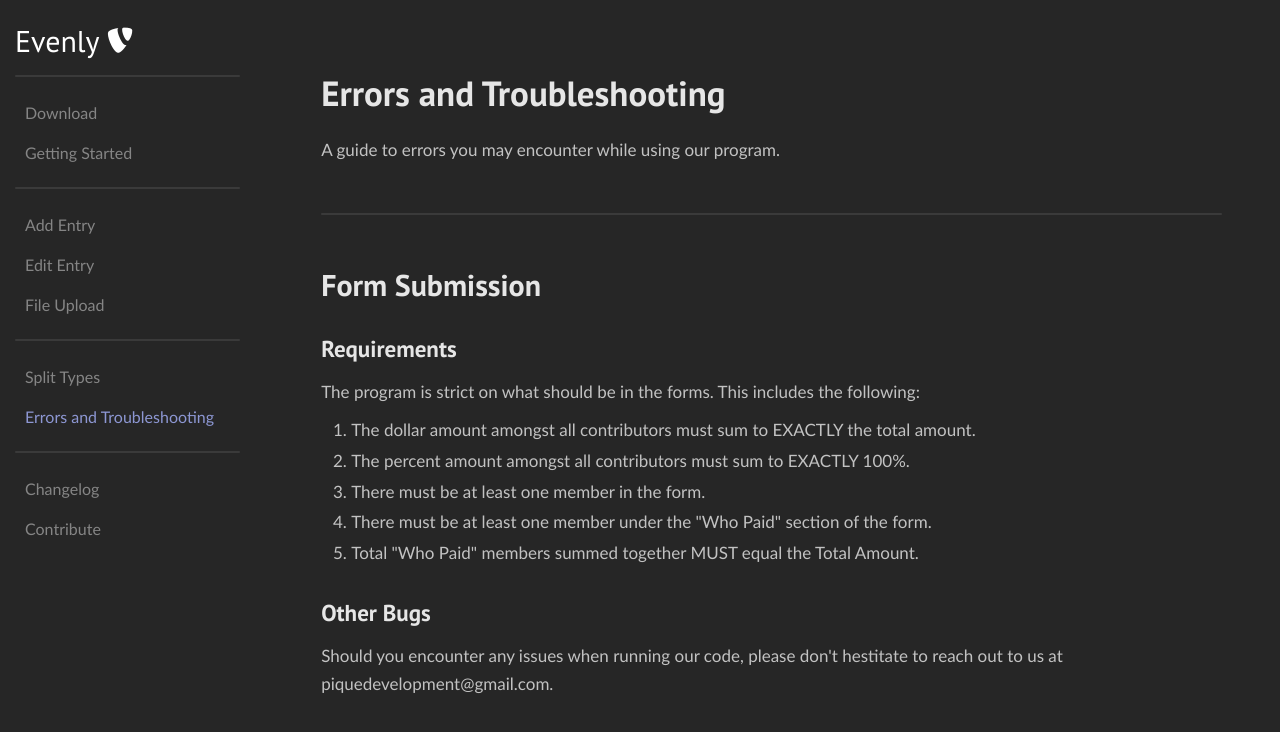
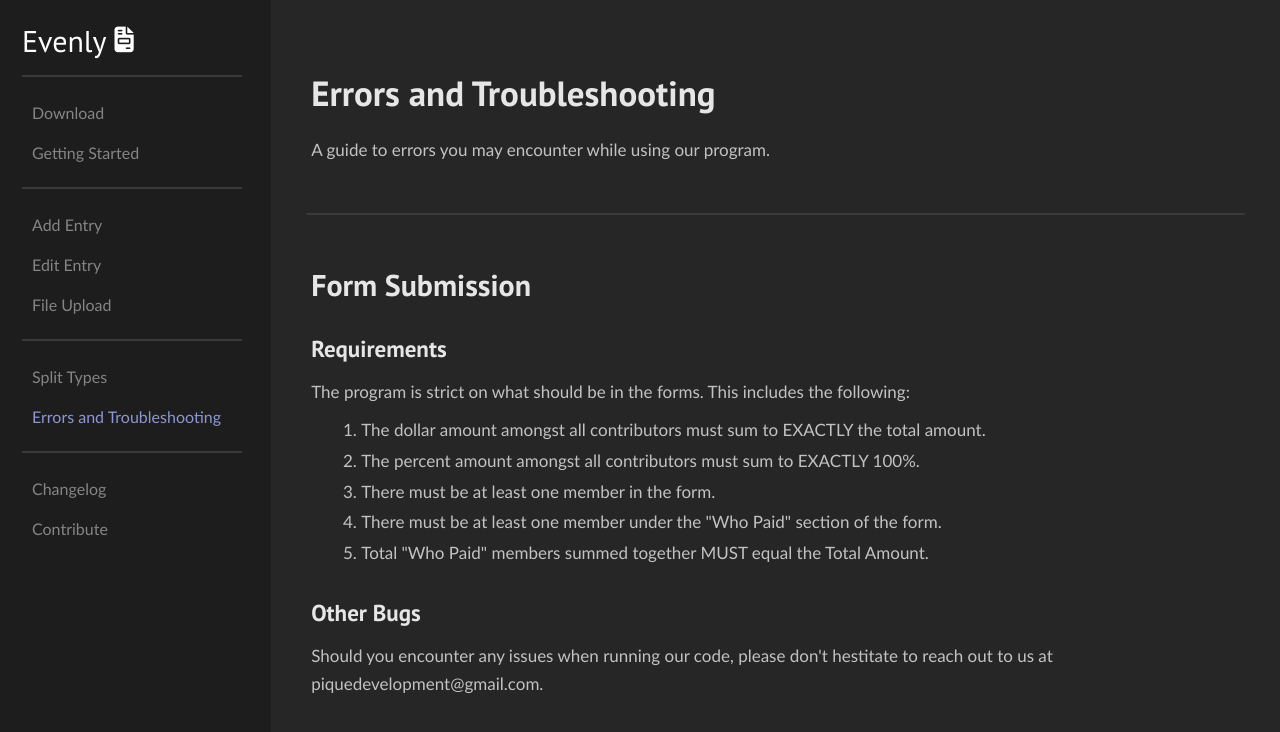
Before and after one commit to PiqueDevelopment/evenly-website, a React (Create React App) app: page /docs/errors in a window 1280 px wide. Shown: the top 732 px of the page. Built offline with nearby package versions, Linux system fonts and the light colour scheme.

Commit message:
feat Finishing Touches

```diff
--- a/src/DocRoutes.tsx
+++ b/src/DocRoutes.tsx
@@ -8,6 +8,8 @@
 import FileUpload from './pages/docs/FileUpload.tsx';
 import SplitTypes from './pages/docs/SplitTypes.tsx';
 import Errors from './pages/docs/Errors.tsx';
+import Changelog from './pages/docs/Changelog.tsx';
+import Contribute from './pages/docs/Contribute.tsx';
 
 function DocRoutes() {
     return (
@@ -19,6 +21,8 @@
         <Route path="file-upload" element={<FileUpload />} />
         <Route path="split-types" element={<SplitTypes />} />
         <Route path="errors" element={<Errors />} />
+        <Route path="changelog" element={<Changelog />} />
+        <Route path="contribute" element={<Contribute />} />
         {/* Add other doc routes here */}
       </Routes>
     );
--- a/src/components/DocNavbar.css
+++ b/src/components/DocNavbar.css
@@ -1,7 +1,7 @@
 .container {
     display: flex;
     height: 100vh;
-    background-color: #262626;
+    background-color: #1d1d1d;
 }
 
 .container.full-width {
@@ -9,9 +9,9 @@
 }
 
 .sidebar {
-    width: 250px;
-    margin-left: 6%;
-    background-color: #262626;
+    width: 220px; /* -30px */
+    margin-left: 10%;
+    background-color: #1d1d1d;
     padding-top: 20px;
     flex-shrink: 0;
     overflow-y: auto;
@@ -20,10 +20,14 @@
     z-index: 999;
 }
 
+.fa-file-invoice {
+    margin-left: 0.5rem;
+    font-size: 1.6rem;
+}
 
 .overlay {
     position: fixed;
-    margin-left: 6%;
+    margin-left: 0%;
     top: 0;
     left: 0;
     width: 100%;
@@ -44,7 +48,7 @@
     height: 2px;
     background-color: rgb(58, 58, 58);
     border-radius: 5px;
-    max-width: 90%;
+    max-width: 100%;
     margin: 15px 0;
 }
 
@@ -79,7 +83,7 @@
 .sidebar-list .row {
     width: 100%;
     height: 40px;
-    background-color: #262626;
+    background-color: #1d1d1d;
     list-style-type: none;
     margin: 0;
     display: flex;
@@ -126,8 +130,14 @@
 @media screen and (max-width: 768px) {
     .sidebar {
         transform: translateX(-100%);
+        margin-left: 0%;
         overflow-y: hidden;
         transition: transform 0.3s ease-in-out;
+    }
+
+    .sidebar-list{
+        padding: 20px;
+        list-style-type: none;
     }
 
     .sidebar.active {
--- a/src/components/DocNavbar.tsx
+++ b/src/components/DocNavbar.tsx
@@ -48,10 +48,9 @@
                             className='sidebar-home'
                             activeClassName='active'
                         >
-                            Evenly <i className='fab fa-typo3'></i>
+                            Evenly <i class="fa-solid fa-file-invoice"></i>
                         </NavLink>
                     </li>
-                    <hr className='rounded' />
                     {DocNavbarData.map((val, key) => (
                         val.title === "divider" ? (
                             <li key={key} className='divider'></li>
--- a/src/components/DocNavbarData.tsx
+++ b/src/components/DocNavbarData.tsx
@@ -1,4 +1,8 @@
 export const DocNavbarData = [
+    {
+        title: "divider",
+        link: "#"
+    },
     {
         title: "Download",
         link: "/docs/downloads"
--- a/src/components/Navbar.css
+++ b/src/components/Navbar.css
@@ -29,7 +29,7 @@
     align-items: center;
   }
 
-  .fa-typo3 {
+  .fa-file-invoice {
     margin-left: 0.5rem;
     font-size: 1.8rem;
   }
--- a/src/components/Navbar.tsx
+++ b/src/components/Navbar.tsx
@@ -29,7 +29,7 @@
             <nav className='navbar'>
                 <div className='navbar-container'>
                     <Link to='/' className='navbar-logo' onClick={closeMobileMenu}>
-                        Evenly <i className='fab fa-typo3'></i>
+                        Evenly <i class="fa-solid fa-file-invoice"></i>
                     </Link>
                     <div className='menu-icon' onClick={handleClick}>
                         <i className={click ? 'fas fa-times' : 'fas fa-bars'}/>
@@ -40,11 +40,11 @@
                                 Docs
                             </Link>
                         </li>
-                        <li className='nav-item'>
+                        {/* <li className='nav-item'>
                             <Link to='/about' className='nav-links' onClick={closeMobileMenu}>
                                 About
                             </Link>
-                        </li>
+                        </li> */}
                         <li>
                             <Link to='/docs/downloads' className='nav-links-mobile' onClick={closeMobileMenu}>
                                 Get Evenly
--- /dev/null
+++ b/src/pages/docs/Changelog.tsx
@@ -0,0 +1,36 @@
+import React from 'react';
+import DocLayout from '../../components/DocLayout.tsx';
+import './Docs.css';
+
+function Changelog() {
+  return (
+    <DocLayout>
+      <div className='spacer'/>
+      <h1>Changelog</h1>
+      <p>Version releases and changes of Evenly.</p>
+      <hr className='doc-divider' />
+      <h3>Version v1.2.0</h3>
+      <p>
+        <ul className='changelog-list'>
+            <li>The first functional version of Evenly is released.</li>
+            <li>Added the ability to download the Google Apps Script.</li>
+            <li>Added several new error checks.</li>
+            <li>Several bug fixes have been introduced.</li>
+            <li>Add and edit features have been fully implemented.</li>
+        </ul>
+      </p>
+      <h3>Version v1.0.1</h3>
+      <p>
+        <ul className='changelog-list'>
+            <li>QoL features implemented (Dropdown lists, basic error checking, etc.)</li>
+            <li>Edit Feature implemented</li>
+            <li>People List requirement.</li>
+        </ul>
+      </p>
+      <div className='spacer'/>
+
+    </DocLayout>
+  );
+}
+
+export default Changelog;
--- /dev/null
+++ b/src/pages/docs/Contribute.tsx
@@ -0,0 +1,21 @@
+import React from 'react';
+import DocLayout from '../../components/DocLayout.tsx';
+import './Docs.css';
+
+function Contribute() {
+  return (
+    <DocLayout>
+      <div className='spacer'/>
+      <h1>Contribute</h1>
+      <p>Learn how to contribute to Evenly.</p>
+      <hr className='doc-divider' />
+      <h2>How do I contribute?</h2>
+      <p>We welcome contributions to enhance and improve the Evenly app!</p>
+      <p>Our code is, and always will be, free and open-source. Please see our <a href='https://github.com/PiqueDevelopment/evenly'>GitHub Repository</a>.</p>
+      <p>If you're interested in contributing, please fork the repository, make your changes, and submit a pull request.</p>
+      <div className='spacer'/>
+    </DocLayout>
+  );
+}
+
+export default Contribute;
--- a/src/pages/docs/Docs.css
+++ b/src/pages/docs/Docs.css
@@ -22,7 +22,10 @@
 .doc-content h2,
 .doc-content h3,
 .doc-content p,
-.doc-content li {
+.doc-content li,
+.doc-content i,
+.doc-content table{
+    margin-left: 20px;
     margin-right: 4%;
 }
 
@@ -62,16 +65,26 @@
     margin-top: -10px;
     margin-left: 30px;
     line-height: 1.8;
+    list-style: number;
 }
 
 .doc-content li {
-    list-style: number;
     font-family: 'Trebuchet MS', 'Lucida Sans Unicode', 'Lucida Grande', 'Lucida Sans', Arial, sans-serif;
+}
+
+.doc-content .changelog-list{
+    margin-top: -10px;
+    margin-left: 30px;
+    line-height: 1.8;
+    list-style: disc;
 }
 
 .doc-content i {
     color: #999999;
     font-family: 'Trebuchet MS', 'Lucida Sans Unicode', 'Lucida Grande', 'Lucida Sans', Arial, sans-serif;
+    margin: 0;
+    padding: 0;
+    font-style: italic;
 }
 
 .doc-divider {
@@ -80,7 +93,8 @@
     background-color: rgb(58, 58, 58);
     border-radius: 5px;
     margin: 50px 0;
-    margin-right: 4%;
+    margin-right: 15px;
+    margin-left: 15px;
 }
 
 .download-btns {
@@ -131,6 +145,7 @@
     background-color: #3e341b;
     padding: 20px;
     border-radius: 20px;
+    margin-left: 4%;
     margin-right: 4%;
     border: 2px solid #4e4120;
     margin-bottom: 20px;
@@ -140,6 +155,7 @@
     background-color: #373b53;
     padding: 20px;
     border-radius: 20px;
+    margin-left: 4%;
     margin-right: 4%;
     border: 2px solid #21253a;
     margin-bottom: 20px;
--- a/src/pages/docs/Download.tsx
+++ b/src/pages/docs/Download.tsx
@@ -10,7 +10,7 @@
       <div className='spacer'/>
       <h1>Download</h1>
       <p>The latest stable version of Evenly was released on 01/25/2025.</p>
-      <p>The Google Apps Script is available via copying the template Google Spreadsheet.</p>
+      <p>The Google Apps Script is available via copying the template Google Spreadsheet. See below.</p>
       <div className='download-btns'>
         <Button to='https://docs.google.com/spreadsheets/d/1ZwQydIuDscUfn_xbbTTBvyWUKxNd-zq6LInzsaIVC6U/edit?usp=drive_link' className='btn-docs-download' buttonStyle='btn--outline' buttonSize='btn--medium' target='_blank' rel='noopener noreferrer'>
           Download
@@ -18,9 +18,16 @@
       </div>
       <div className='spacer'/>
       <div className="changelog">
-        <h3>Changelog (v1.0.0)</h3>
-        <p>This is the initial release of Evenly.</p>
-        <p>Changes, feature updates, and future bug fixes will be listed here.</p>
+        <h3>Changelog (v1.2.0)</h3>
+        <p>
+          <ul className='changelog-list'>
+              <li>The first functional version of Evenly is released.</li>
+              <li>Added the ability to download the Google Apps Script.</li>
+              <li>Added several new error checks.</li>
+              <li>Several bug fixes have been introduced.</li>
+              <li>Add and edit features have been fully implemented.</li>
+          </ul>
+        </p>
       </div>
     </DocLayout>
   );
```
Also changed, not shown: 1 other file (tests, documents, lock files or other folders).
